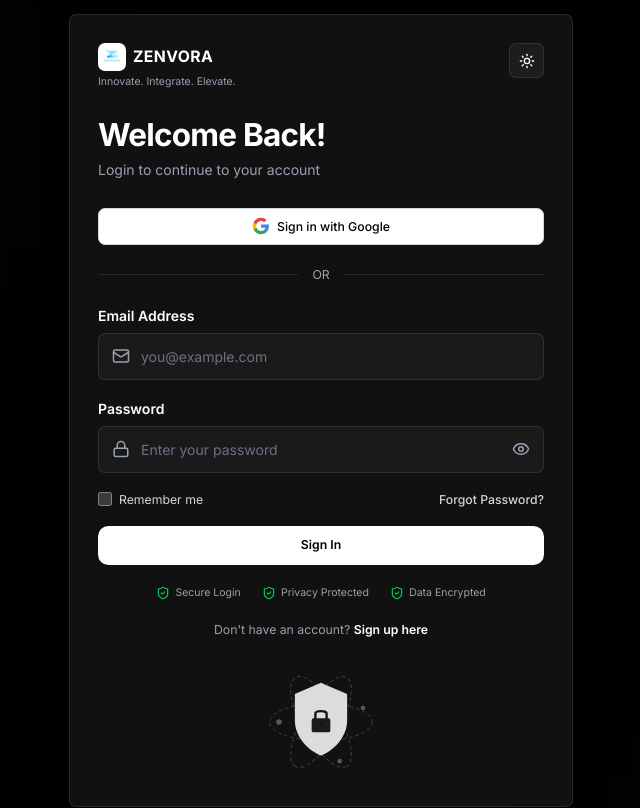
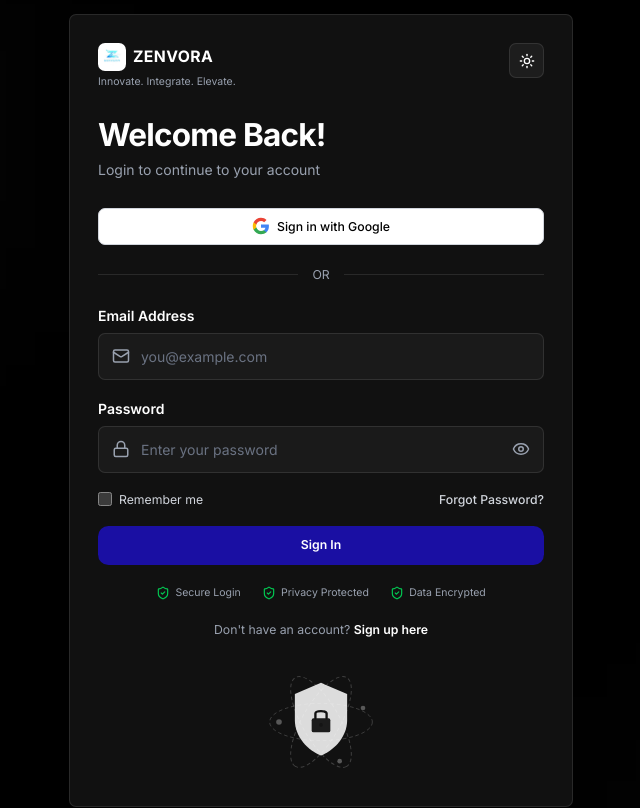
Before and after one commit to ZenvoraPvtLtd/HRMFRONTENDZENVORANEW, a React (Vite) app: page /login in a window 1280 px wide. Shown: the top 808 px of the page, without its empty margins (319-959 px from the left). Built offline with nearby package versions, Linux system fonts and the light colour scheme; no server answers; what ag-grid-community would draw is missing.

Commit message:
style: change primary button and accent color to #1a0fa3

```diff
--- a/src/components/button/Button.tsx
+++ b/src/components/button/Button.tsx
@@ -33,8 +33,8 @@ export default function Button({
         border: "none",
         cursor: disabled || loading ? "not-allowed" : "pointer",
         opacity: disabled || loading ? 0.6 : 1,
-        background: isDark ? "#ffffff" : "#000000",
-        color: isDark ? "#000000" : "#ffffff",
+        background: "var(--accent)",
+        color: "var(--accent-text)",
         transition: "background 0.2s, opacity 0.2s",
         ...style,
       }}
--- a/src/index.css
+++ b/src/index.css
@@ -19,9 +19,9 @@
   --text-primary: #ffffff;
   --text-secondary: #9ca3af;
 
-  --accent: #ffffff;
-  --accent-hover: #e5e5e5;
-  --accent-text: #000000;
+  --accent: #1a0fa3;
+  --accent-hover: #120a70;
+  --accent-text: #ffffff;
   --border: rgba(255, 255, 255, 0.1);
   --card-bg: #111111;
   --bg-hover: rgba(255, 255, 255, 0.06);
@@ -50,8 +50,8 @@
   --text-primary: #0a0a0a;
   --text-secondary: #6b7280;
 
-  --accent: #0a0a0a;
-  --accent-hover: #1f2937;
+  --accent: #1a0fa3;
+  --accent-hover: #120a70;
   --accent-text: #ffffff;
   --border: rgba(0, 0, 0, 0.1);
   --card-bg: #ffffff;
```
